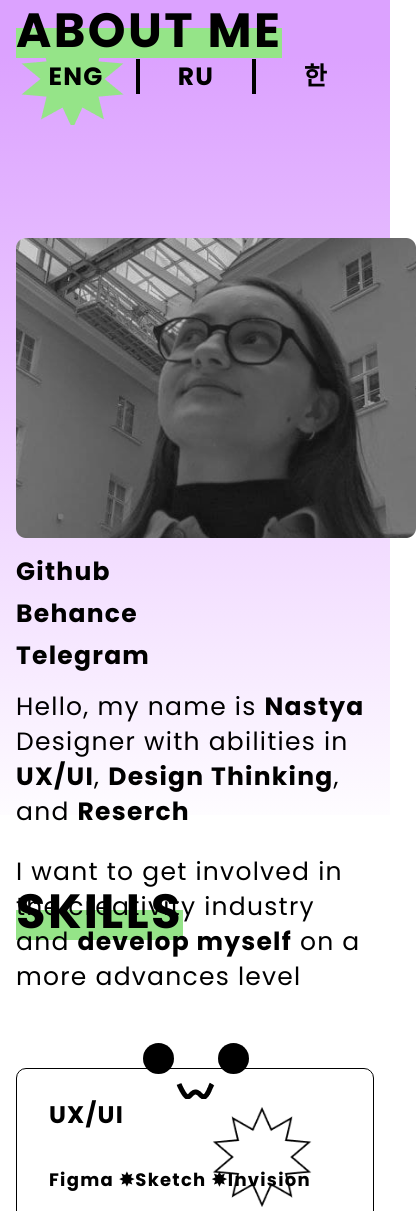
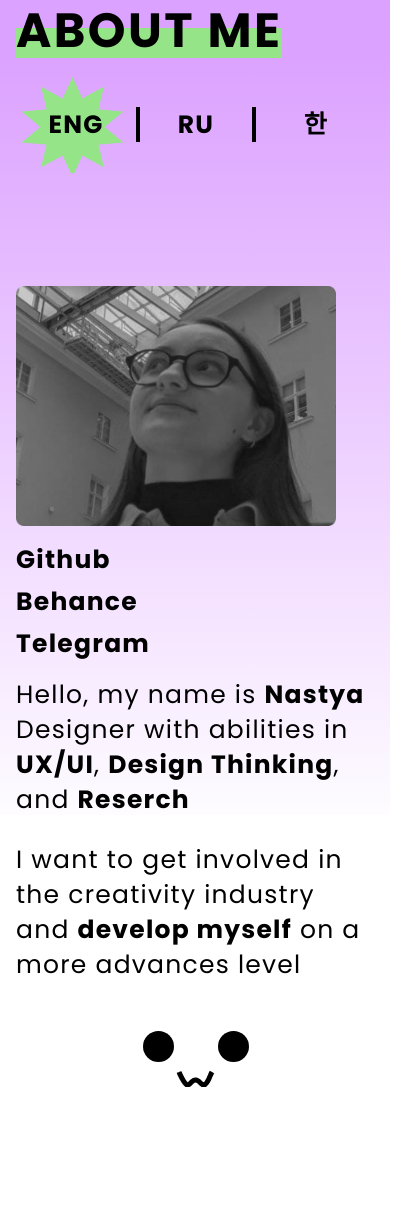
Before and after one commit to ratatat098/ezerskaya.github.io, a plain HTML site: page index.html in a window 390 px wide. Shown: the part 29-1240 px from the top of the page, 416 px wide, since content can reach past the window. Drawn offline with nearby package versions, Linux system fonts and the light colour scheme.

Commit message:
add: fiks styles

```diff
--- a/index.html
+++ b/index.html
@@ -28,7 +28,7 @@
     <div class="container">
         <div class="wrapper">
             <div>
-                <img src="img/me.png" height="300" width="400"/>
+                <img src="img/me.png" class="image" />
                 <div class="social-links">
                     <a href="https://github.com/ratatat098" target="_blank">Github</a>
                     <a href="https://www.behance.net/anastasiae1" target="_blank">Behance</a>
--- a/style.css
+++ b/style.css
@@ -27,12 +27,6 @@ a {
 
 }
 
-
-@media (max-width: 778px ) {
-    .container {
-        padding: 0 1rem;
-    }
-}
 
 header {
     padding-top: 2rem;
@@ -71,6 +65,10 @@ h1::before {
     height: 30px;
     background: #95E488;
     z-index: -1;
+}
+
+.image {
+    max-width: 24rem;
 }
 
 
@@ -136,6 +134,7 @@ h1::before {
 .preface .wrapper {
     align-items: flex-start;
 }
+
 .content {
     display: flex;
     flex-direction: column;
@@ -148,6 +147,7 @@ h1::before {
     line-height: 35px;
     letter-spacing: 0.05em;
 }
+
 .skills {
     font-style: normal;
     font-weight: normal;
@@ -157,26 +157,30 @@ h1::before {
     position: relative;
     padding-bottom: 5rem;
 }
-.decor{
+
+.decor {
     position: absolute;
     z-index: 1;
-    right:20%;
+    right: 20%;
     top: 30vh;
 }
-.decor2{
+
+.decor2 {
     position: absolute;
     z-index: 1;
-    left:20%;
+    left: 20%;
     top: 94vh;
 }
+
 .decor3 {
     position: absolute;
     z-index: 1;
     left: 80%;
     top: 95vh;
 }
+
 h2 {
-    display:inline-block;
+    display: inline-block;
     font-style: normal;
     font-weight: bold;
     font-size: 48px;
@@ -200,20 +204,24 @@ h2::before {
     background: #95E488;
     z-index: -1;
 }
-.skills-cards{
-    display:flex;
+
+.skills-cards {
+    display: flex;
     flex-direction: column;
 }
-.skills-cards .card:nth-child(3){
+
+.skills-cards .card:nth-child(3) {
     align-self: flex-end;
     max-width: 23rem;
     width: 100%;
 }
+
 .skills-cards .card:nth-child(2) {
     align-self: center;
     max-width: 25rem;
     width: 100%
 }
+
 .skills-cards .card:nth-child(1) {
     position: relative;
     align-self: flex-start;
@@ -229,11 +237,13 @@ h2::before {
     margin-bottom: 3rem;
 
 }
-.prgrms{
+
+.prgrms {
     display: flex;
     margin-bottom: 30px;
 }
-.card-title{
+
+.card-title {
     font-style: normal;
     font-weight: bold;
     font-size: 24px;
@@ -241,7 +251,8 @@ h2::before {
     letter-spacing: 0.05em;
     margin-bottom: 30px;
 }
-.card p{
+
+.card p {
     font-size: 18px;
 }
 
@@ -323,3 +334,33 @@ h2::before {
     top: 0;
     left: 50%;
 }
+
+@media (max-width: 778px ) {
+    .container {
+        padding: 0 1rem;
+    }
+
+    .lang-link {
+        margin-top: 3rem;
+    }
+
+    .skills {
+        margin-top: 20rem;
+    }
+
+    .decor,
+    .decor2,
+    .decor3 {
+        opacity: 0.4;
+    }
+
+    .image {
+        max-width: 20rem;
+    }
+
+    .skills-cards .card:nth-child(3),
+    .skills-cards .card:nth-child(2){
+        align-self: flex-start;
+    }
+
+}
```
